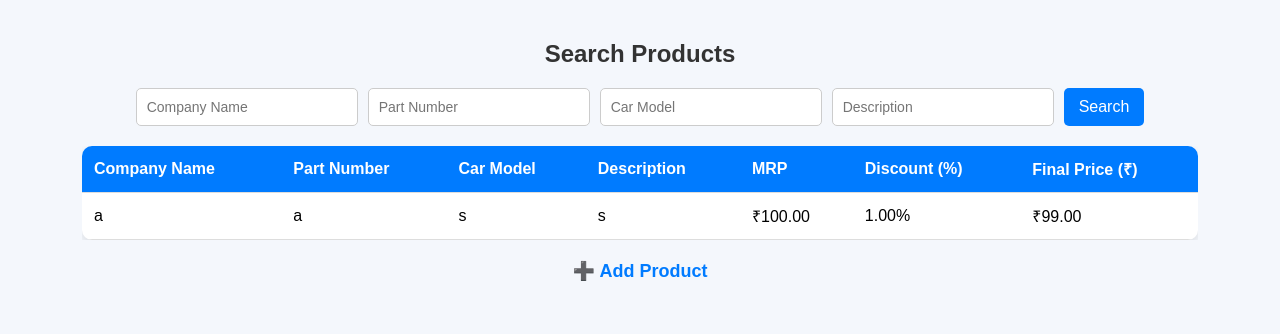
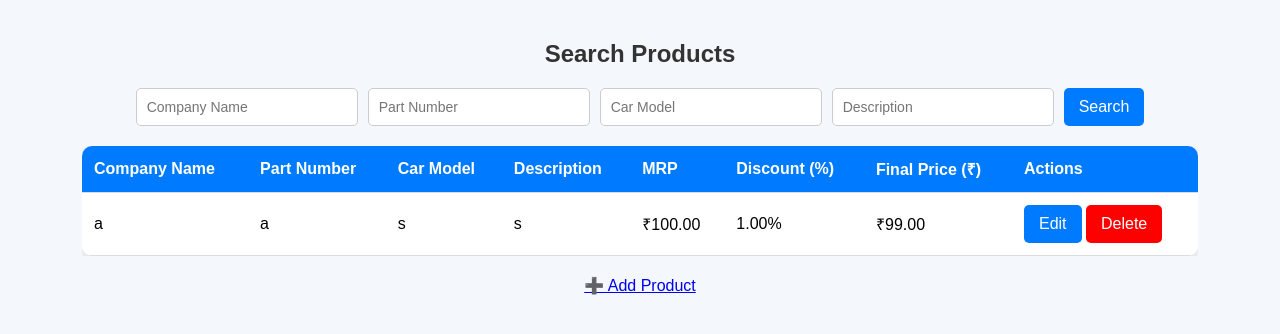
Before and after one commit to Aditya1664/Doshias, a Django app: page /o/search/ in a window 1280 px wide. Shown: the top 334 px of the page. Run offline with Django 5.2, Linux system fonts and the light colour scheme; a user stored in the database is signed in; data comes from the database, SQL or seed files in the repository; both versions use the stored data as it was after the commit.

Commit message:
code updated

```diff
--- a/Doshias/settings.py
+++ b/Doshias/settings.py
@@ -25,7 +25,7 @@ SECRET_KEY = 'django-insecure-ln%ab!pd$-_81j7xvhe^kqv5^df7sf7cxwl+^2=cu9g=_$3h^g
 # SECURITY WARNING: don't run with debug turned on in production!
 DEBUG = True
 
-ALLOWED_HOSTS = []
+ALLOWED_HOSTS = ['*']
 
 
 # Application definition
--- a/owner/templates/search_product.html
+++ b/owner/templates/search_product.html
@@ -93,18 +93,33 @@
             margin-top: 20px;
         }
 
-        /* Add Product Link */
-        .add-product {
-            display: block;
-            margin-top: 20px;
-            text-decoration: none;
-            font-weight: bold;
-            color: #007bff;
-            font-size: 18px;
+        /* Modal Styling */
+        .modal {
+            display: none;
+            position: fixed;
+            z-index: 1;
+            left: 0;
+            top: 0;
+            width: 100%;
+            height: 100%;
+            background-color: rgba(0, 0, 0, 0.4);
+            justify-content: center;
+            align-items: center;
         }
 
-        .add-product:hover {
-            text-decoration: underline;
+        .modal-content {
+            background-color: white;
+            padding: 20px;
+            border-radius: 10px;
+            width: 50%;
+        }
+
+        .close {
+            color: red;
+            float: right;
+            font-size: 22px;
+            font-weight: bold;
+            cursor: pointer;
         }
     </style>
 </head>
@@ -112,7 +127,6 @@
 
     <h2>Search Products</h2>
 
-    <!-- Search Form -->
     <form method="get" class="search-container">
         <input type="text" name="company_name" value="{{ query_company }}" placeholder="Company Name">
         <input type="text" name="part_number" value="{{ query_part }}" placeholder="Part Number">
@@ -133,6 +147,7 @@
                         <th>MRP</th>
                         <th>Discount (%)</th>
                         <th>Final Price (₹)</th>
+                        <th>Actions</th>
                     </tr>
                 </thead>
                 <tbody>
@@ -145,6 +160,12 @@
                             <td>₹{{ product.mrp }}</td>
                             <td>{{ product.discount }}%</td>
                             <td>₹{{ product.final_price }}</td>
+                            <td>
+                                <button onclick="openEditModal('{{ product.id }}', '{{ product.company_name }}', '{{ product.part_number }}', '{{ product.car_model }}', '{{ product.description }}')">Edit</button>
+                                <a href="{% url 'delete_product' product.id %}" onclick="return confirm('Are you sure?')">
+                                    <button style="background-color: red;">Delete</button>
+                                </a>
+                            </td>
                         </tr>
                     {% endfor %}
                 </tbody>
@@ -155,6 +176,78 @@
     {% endif %}
 
     <a href="{% url 'add_product' %}" class="add-product">➕ Add Product</a>
+    <!-- Edit Product Modal -->
+<div id="editProductModal" class="modal">
+    <div class="modal-content">
+        <span class="close" onclick="closeModal()">&times;</span>
+        <h3>Edit Product</h3>
+        <form id="editProductForm">
+            {% csrf_token %}
+            <input type="hidden" id="edit_product_id">
+            <label>Company Name:</label>
+            <input type="text" id="edit_company_name" required>
+            <label>Part Number:</label>
+            <input type="text" id="edit_part_number" required>
+            <label>Car Model:</label>
+            <input type="text" id="edit_car_model" required>
+            <label>Description:</label>
+            <input type="text" id="edit_description" required>
+            <label>MRP:</label>
+            <input type="number" id="edit_mrp" required>
+            <label>Discount (%):</label>
+            <input type="number" id="edit_discount" required>
+            <button type="button" onclick="saveProduct()">Save Changes</button>
+        </form>
+    </div>
+</div>
+
+<script>
+    function openEditModal(id, company_name, part_number, car_model, description, mrp, discount) {
+        document.getElementById('edit_product_id').value = id;
+        document.getElementById('edit_company_name').value = company_name;
+        document.getElementById('edit_part_number').value = part_number;
+        document.getElementById('edit_car_model').value = car_model;
+        document.getElementById('edit_description').value = description;
+        document.getElementById('edit_mrp').value = mrp;
+        document.getElementById('edit_discount').value = discount;
+
+        document.getElementById('editProductModal').style.display = 'flex';
+    }
+
+    function closeModal() {
+        document.getElementById('editProductModal').style.display = 'none';
+    }
+
+    function saveProduct() {
+        let productId = document.getElementById('edit_product_id').value;
+        let data = {
+            company_name: document.getElementById('edit_company_name').value,
+            part_number: document.getElementById('edit_part_number').value,
+            car_model: document.getElementById('edit_car_model').value,
+            description: document.getElementById('edit_description').value,
+            mrp: document.getElementById('edit_mrp').value,
+            discount: document.getElementById('edit_discount').value
+        };
+
+        fetch(`/edit_product/${productId}/`, {
+            method: 'POST',
+            headers: {
+                'Content-Type': 'application/json',
+                'X-CSRFToken': '{{ csrf_token }}'
+            },
+            body: JSON.stringify(data)
+        })
+        .then(response => response.json())
+        .then(data => {
+            if (data.success) {
+                alert("Product updated successfully!");
+                location.reload();
+            } else {
+                alert("Error updating product!");
+            }
+        });
+    }
+</script>
 
 </body>
 </html>
--- a/owner/urls.py
+++ b/owner/urls.py
@@ -5,4 +5,8 @@ urlpatterns = [
     path("", views.ownerview, name="owner"),
     path("add/", views.add_product, name="add_product"),
     path("search/", views.search_product, name="search_product"),
+    path('delete/<int:product_id>/', views.delete_product, name='delete_product'),
+    path('edit_product/<int:product_id>/', views.edit_product, name='edit_product'),
+
+
 ]
--- a/owner/views.py
+++ b/owner/views.py
@@ -8,6 +8,9 @@ from django.urls import reverse
 from django.conf import settings
 from authentication.models import Product
 from .forms import ProductForm
+from django.http import JsonResponse
+import json
+from django.views.decorators.csrf import csrf_exempt
 
 @login_required(login_url='userlogin')
 def ownerview(request):
@@ -31,7 +34,6 @@ def search_product(request):
     query_car_model = request.GET.get("car_model", "")
     query_description = request.GET.get("description", "")
 
-    # Filtering based on multiple fields
     products = Product.objects.all()
 
     if query_company:
@@ -50,3 +52,28 @@ def search_product(request):
         "query_car_model": query_car_model,
         "query_description": query_description,
     })
+
+@login_required(login_url='userlogin')
+@csrf_exempt
+def edit_product(request, product_id):
+    product = get_object_or_404(Product, id=product_id)
+
+    if request.method == "POST":
+        data = json.loads(request.body)
+        product.company_name = data["company_name"]
+        product.part_number = data["part_number"]
+        product.car_model = data["car_model"]
+        product.description = data["description"]
+        product.mrp = data["mrp"]
+        product.discount = data["discount"]
+        product.save()
+
+        return JsonResponse({"success": True})
+
+    return JsonResponse({"success": False})
+
+@login_required(login_url='userlogin')
+def delete_product(request, product_id):
+    product = get_object_or_404(Product, id=product_id)
+    product.delete()
+    return redirect('search_product')
```
Also changed, not shown: db.sqlite3.
